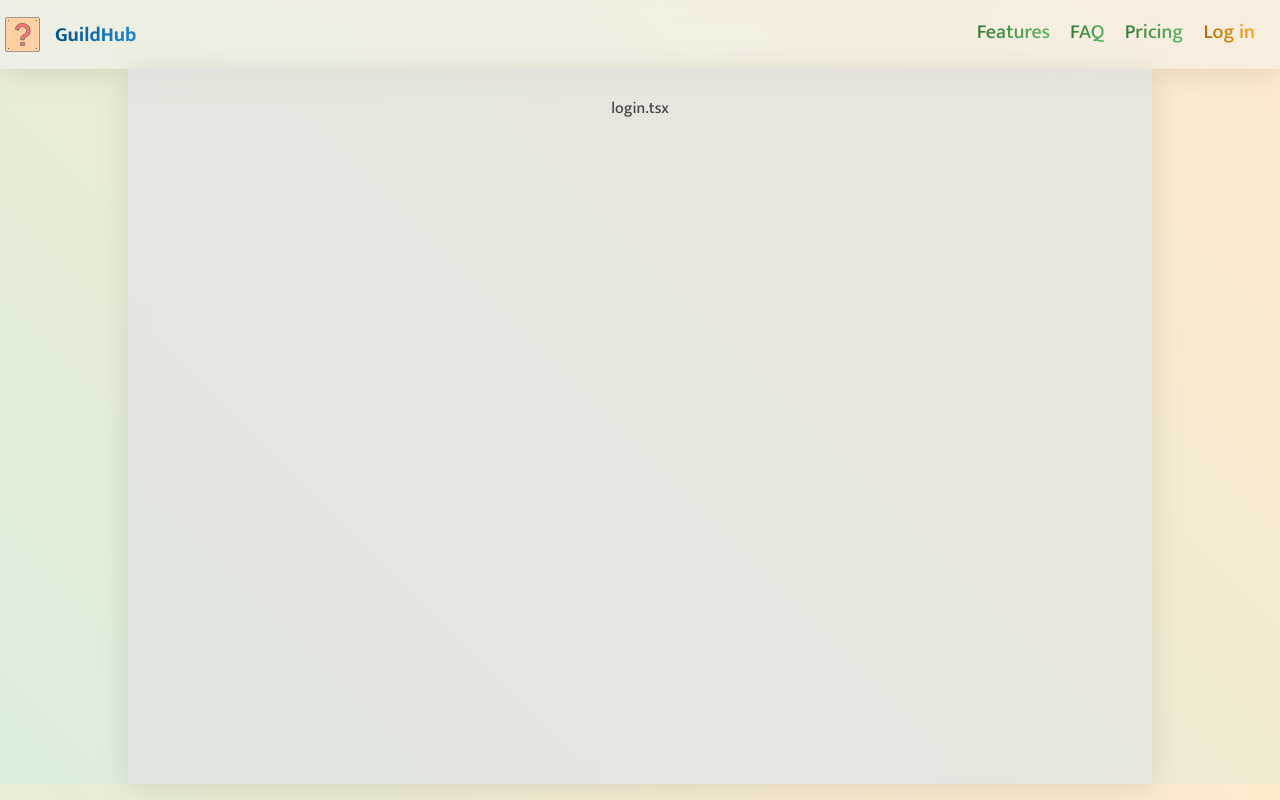
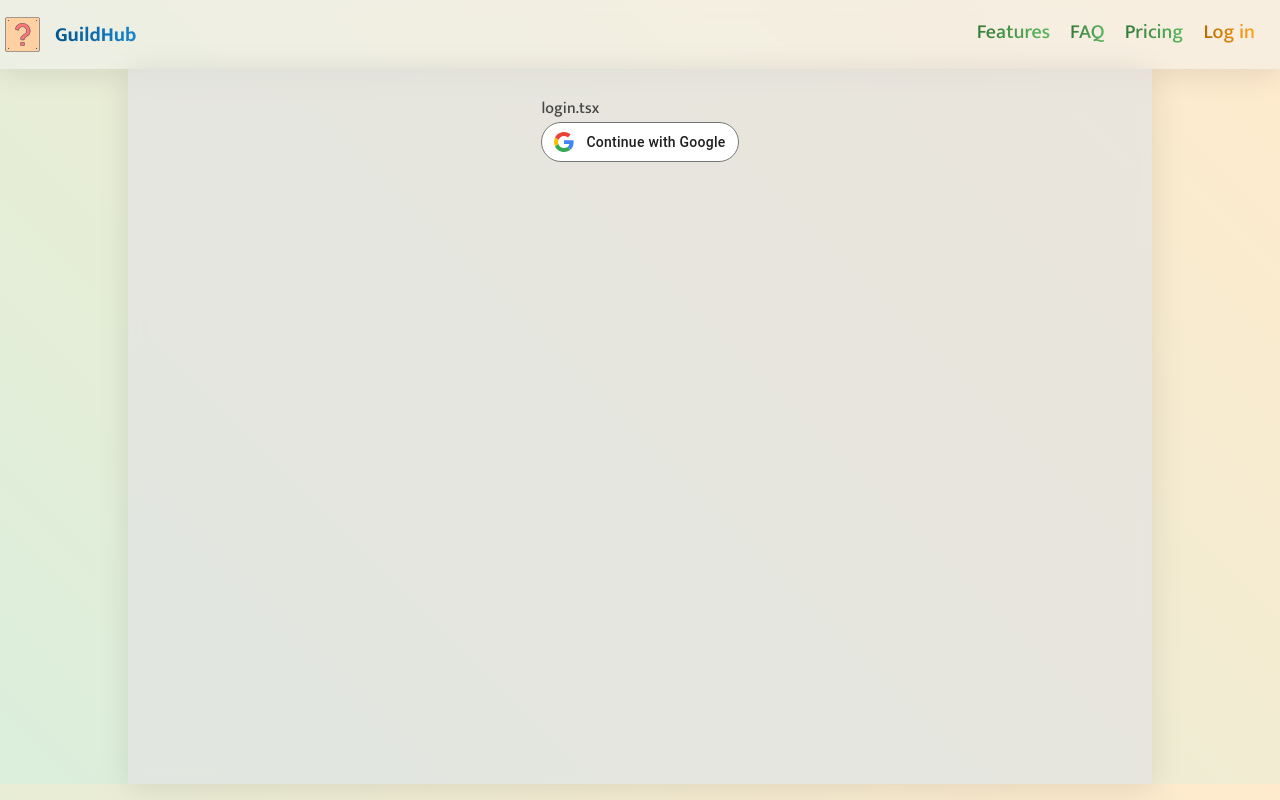
Before and after one commit to pasiastazebra/GuildHub, a Next.js app in the folder guildhub/: page /login in a window 1280 px wide. Built offline with nearby package versions, Linux system fonts and the light colour scheme.

Commit message:
Gugle button

```diff
--- a/guildhub/app/login/page.tsx
+++ b/guildhub/app/login/page.tsx
@@ -1,7 +1,10 @@
+import LoginForm from "@/components/auth/LoginForm";
+
 const login = () => {
   return (
     <div>
       <p>login.tsx</p>
+      <LoginForm />
     </div>
   );
 };
--- a/guildhub/components/auth/LoginForm.tsx
+++ b/guildhub/components/auth/LoginForm.tsx
@@ -0,0 +1,47 @@
+"use client";
+
+import { signIn } from "next-auth/react";
+import "@/styles/googleLogin.scss";
+
+const LoginForm: React.FC = () => {
+  return (
+    <button className="gsi-material-button" onClick={() => signIn("google")}>
+      <div className="gsi-material-button-state"></div>
+      <div className="gsi-material-button-content-wrapper">
+        <div className="gsi-material-button-icon">
+          <svg
+            version="1.1"
+            xmlns="http://www.w3.org/2000/svg"
+            viewBox="0 0 48 48"
+            xmlnsXlink="http://www.w3.org/1999/xlink"
+            style={{ display: "block" }}
+          >
+            <path
+              fill="#EA4335"
+              d="M24 9.5c3.54 0 6.71 1.22 9.21 3.6l6.85-6.85C35.9 2.38 30.47 0 24 0 14.62 0 6.51 5.38 2.56 13.22l7.98 6.19C12.43 13.72 17.74 9.5 24 9.5z"
+            ></path>
+            <path
+              fill="#4285F4"
+              d="M46.98 24.55c0-1.57-.15-3.09-.38-4.55H24v9.02h12.94c-.58 2.96-2.26 5.48-4.78 7.18l7.73 6c4.51-4.18 7.09-10.36 7.09-17.65z"
+            ></path>
+            <path
+              fill="#FBBC05"
+              d="M10.53 28.59c-.48-1.45-.76-2.99-.76-4.59s.27-3.14.76-4.59l-7.98-6.19C.92 16.46 0 20.12 0 24c0 3.88.92 7.54 2.56 10.78l7.97-6.19z"
+            ></path>
+            <path
+              fill="#34A853"
+              d="M24 48c6.48 0 11.93-2.13 15.89-5.81l-7.73-6c-2.15 1.45-4.92 2.3-8.16 2.3-6.26 0-11.57-4.22-13.47-9.91l-7.98 6.19C6.51 42.62 14.62 48 24 48z"
+            ></path>
+            <path fill="none" d="M0 0h48v48H0z"></path>
+          </svg>
+        </div>
+        <span className="gsi-material-button-contents">
+          Continue with Google
+        </span>
+        <span style={{ display: "none" }}>Continue with Google</span>
+      </div>
+    </button>
+  );
+};
+
+export default LoginForm;
--- a/guildhub/styles/_ui.scss
+++ b/guildhub/styles/_ui.scss
@@ -1,3 +1,5 @@
+@import '_variables';
+
 .app {
 }
 
--- /dev/null
+++ b/guildhub/styles/googleLogin.scss
@@ -0,0 +1,103 @@
+.gsi-material-button {
+    -moz-user-select: none;
+    -webkit-user-select: none;
+    -ms-user-select: none;
+    -webkit-appearance: none;
+    background-color: WHITE;
+    background-image: none;
+    border: 1px solid #747775;
+    -webkit-border-radius: 20px;
+    border-radius: 20px;
+    -webkit-box-sizing: border-box;
+    box-sizing: border-box;
+    color: #1f1f1f;
+    cursor: pointer;
+    font-family: 'Roboto', arial, sans-serif;
+    font-size: 14px;
+    height: 40px;
+    letter-spacing: 0.25px;
+    outline: none;
+    overflow: hidden;
+    padding: 0 12px;
+    position: relative;
+    text-align: center;
+    -webkit-transition: background-color .218s, border-color .218s, box-shadow .218s;
+    transition: background-color .218s, border-color .218s, box-shadow .218s;
+    vertical-align: middle;
+    white-space: nowrap;
+    width: auto;
+    max-width: 400px;
+    min-width: min-content;
+  }
+
+  .gsi-material-button .gsi-material-button-icon {
+    height: 20px;
+    margin-right: 12px;
+    min-width: 20px;
+    width: 20px;
+  }
+
+  .gsi-material-button .gsi-material-button-content-wrapper {
+    -webkit-align-items: center;
+    align-items: center;
+    display: flex;
+    -webkit-flex-direction: row;
+    flex-direction: row;
+    -webkit-flex-wrap: nowrap;
+    flex-wrap: nowrap;
+    height: 100%;
+    justify-content: space-between;
+    position: relative;
+    width: 100%;
+  }
+
+  .gsi-material-button .gsi-material-button-contents {
+    -webkit-flex-grow: 1;
+    flex-grow: 1;
+    font-family: 'Roboto', arial, sans-serif;
+    font-weight: 500;
+    overflow: hidden;
+    text-overflow: ellipsis;
+    vertical-align: top;
+  }
+
+  .gsi-material-button .gsi-material-button-state {
+    -webkit-transition: opacity .218s;
+    transition: opacity .218s;
+    bottom: 0;
+    left: 0;
+    opacity: 0;
+    position: absolute;
+    right: 0;
+    top: 0;
+  }
+
+  .gsi-material-button:disabled {
+    cursor: default;
+    background-color: #ffffff61;
+    border-color: #1f1f1f1f;
+  }
+
+  .gsi-material-button:disabled .gsi-material-button-contents {
+    opacity: 38%;
+  }
+
+  .gsi-material-button:disabled .gsi-material-button-icon {
+    opacity: 38%;
+  }
+
+  .gsi-material-button:not(:disabled):active .gsi-material-button-state,
+  .gsi-material-button:not(:disabled):focus .gsi-material-button-state {
+    background-color: #303030;
+    opacity: 12%;
+  }
+
+  .gsi-material-button:not(:disabled):hover {
+    -webkit-box-shadow: 0 1px 2px 0 rgba(60, 64, 67, .30), 0 1px 3px 1px rgba(60, 64, 67, .15);
+    box-shadow: 0 1px 2px 0 rgba(60, 64, 67, .30), 0 1px 3px 1px rgba(60, 64, 67, .15);
+  }
+
+  .gsi-material-button:not(:disabled):hover .gsi-material-button-state {
+    background-color: #303030;
+    opacity: 8%;
+  }
```
